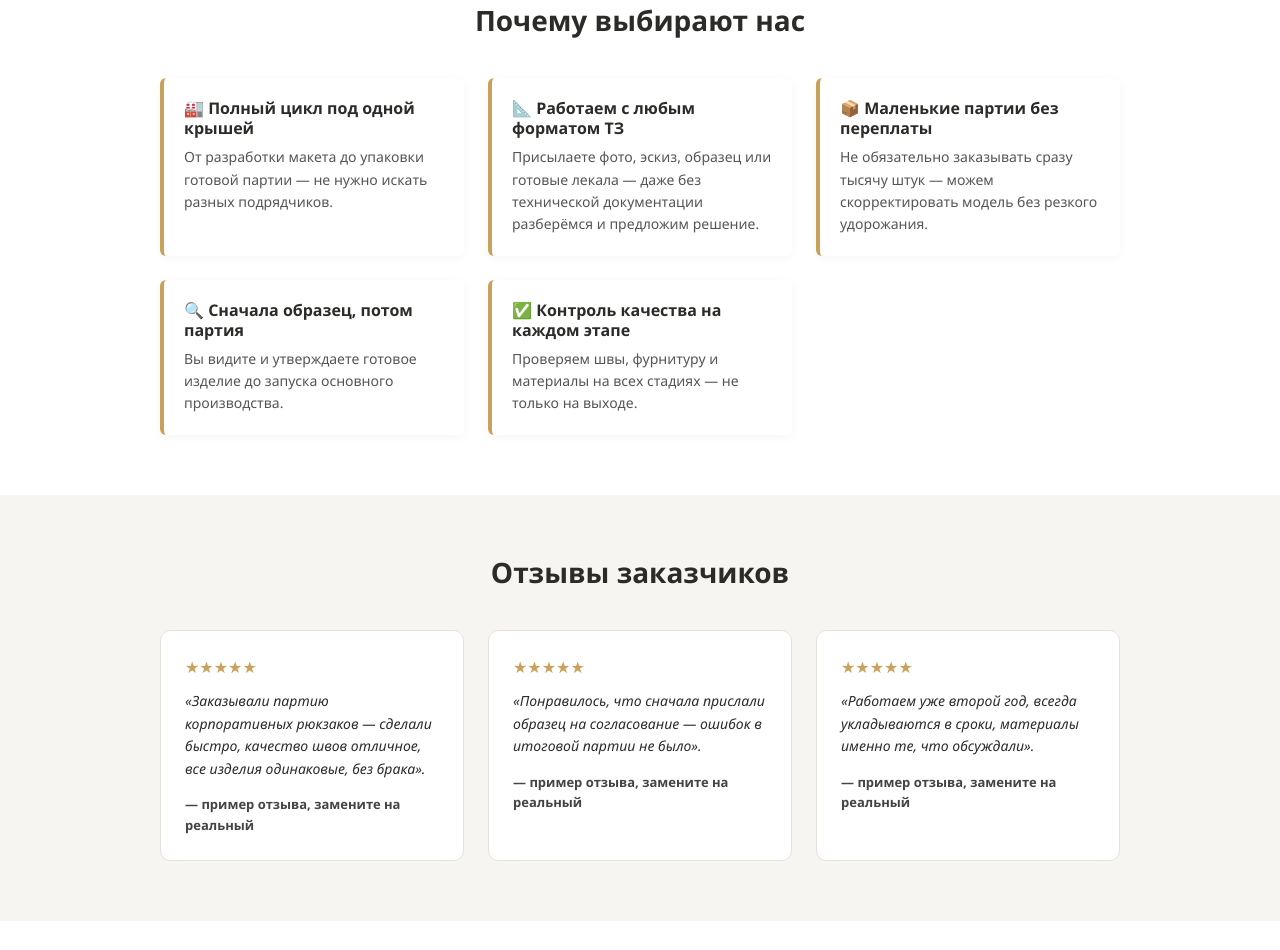
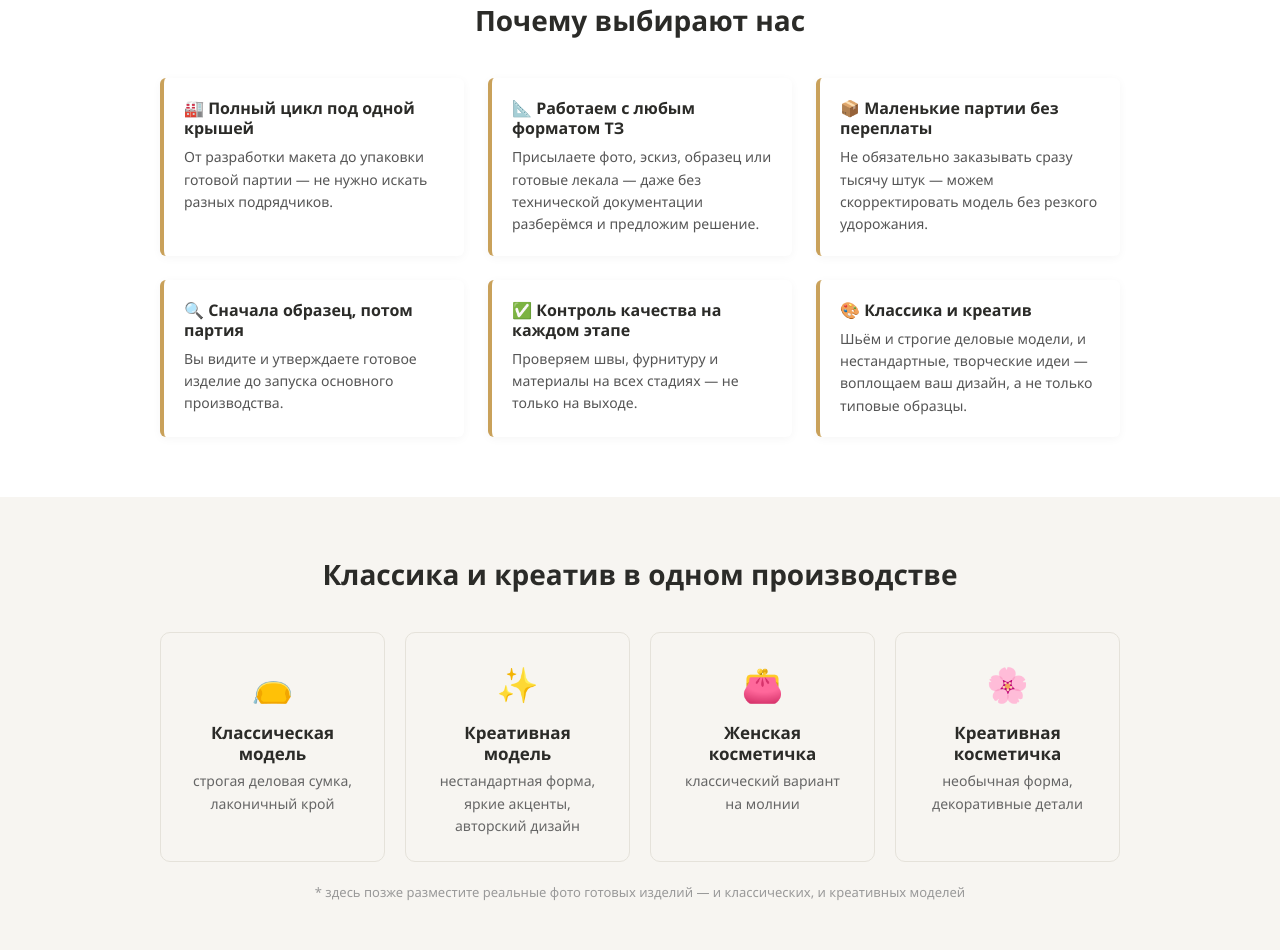
Before and after one commit to L910440/shveypro, a plain HTML site: page index.html in a window 1280 px wide. Shown: the part 1690-2640 px from the top of the page. Drawn offline with Linux system fonts and the light colour scheme.

Commit message:
[agent] feat: добавлен блок классика/креатив и карточка отличия

```diff
--- a/index.html
+++ b/index.html
@@ -243,11 +243,28 @@
         <h3>✅ Контроль качества на каждом этапе</h3>
         <p>Проверяем швы, фурнитуру и материалы на всех стадиях — не только на выходе.</p>
       </div>
+      <div class="why-card">
+        <h3>🎨 Классика и креатив</h3>
+        <p>Шьём и строгие деловые модели, и нестандартные, творческие идеи — воплощаем ваш дизайн, а не только типовые образцы.</p>
+      </div>
     </div>
   </div>
 </section>
 
 <section class="bg-light">
+  <div class="container">
+    <h2>Классика и креатив в одном производстве</h2>
+    <div class="products-grid">
+      <div class="product-card"><div class="icon">👝</div><h3>Классическая модель</h3><p>строгая деловая сумка, лаконичный крой</p></div>
+      <div class="product-card"><div class="icon">✨</div><h3>Креативная модель</h3><p>нестандартная форма, яркие акценты, авторский дизайн</p></div>
+      <div class="product-card"><div class="icon">👛</div><h3>Женская косметичка</h3><p>классический вариант на молнии</p></div>
+      <div class="product-card"><div class="icon">🌸</div><h3>Креативная косметичка</h3><p>необычная форма, декоративные детали</p></div>
+    </div>
+    <p style="text-align:center; margin-top:20px; font-size:13px; color:#999;">* здесь позже разместите реальные фото готовых изделий — и классических, и креативных моделей</p>
+  </div>
+</section>
+
+<section>
   <div class="container">
     <h2>Отзывы заказчиков</h2>
     <div class="testimonials-grid">
```
